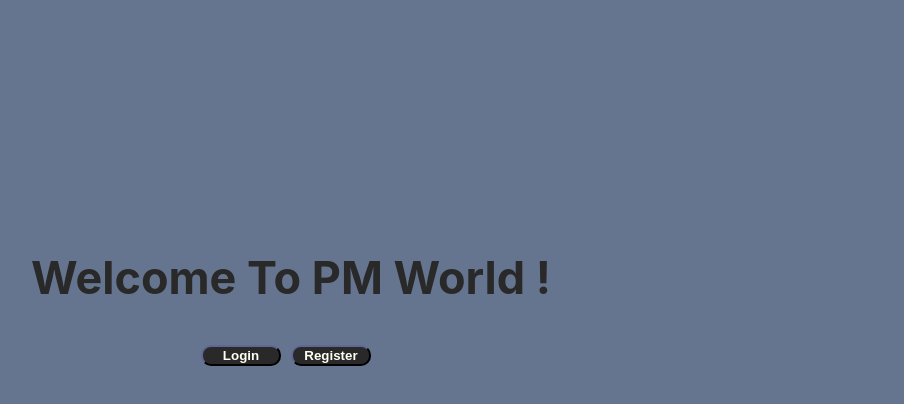
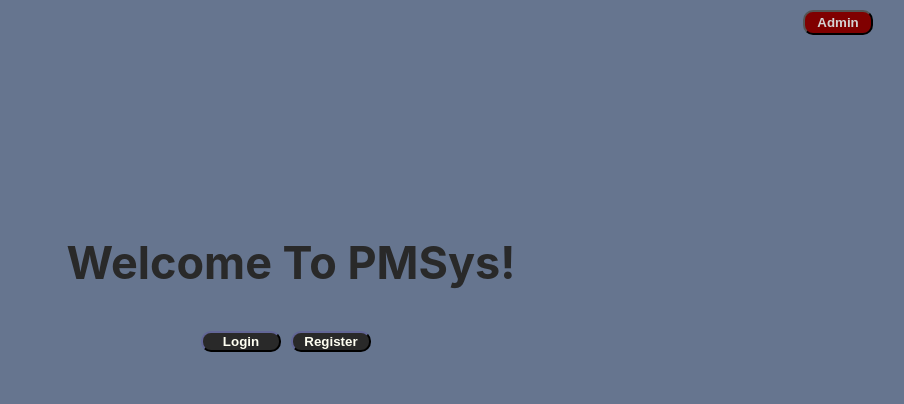
Before and after one commit to Freem11/PMSys, a React (Create React App) app in the folder pmtool/: page / in a window 1280 px wide. Shown: the top 404 px of the page, without its empty margins (349-1253 px from the left). Built offline with nearby package versions, Linux system fonts and the light colour scheme.

Commit message:
admin buttons in place

```diff
--- a/pmtool/src/components/loginPage.jsx
+++ b/pmtool/src/components/loginPage.jsx
@@ -2,9 +2,10 @@ import { useReducer, useContext, useState } from "react";
 import { useNavigate } from "react-router-dom";
 import { Button, Form, FormGroup, Input } from "reactstrap";
 import { UserContext } from "./userContext";
-import Collapse from '@mui/material/Collapse';
-import { login, checkEmail, register } from "./AxiosFuncs/userAxiosFuncs"
+import Collapse from "@mui/material/Collapse";
+import { login, checkEmail, register } from "./AxiosFuncs/userAxiosFuncs";
 import "./loginPage.scss";
+import zIndex from "@mui/material/styles/zIndex";
 
 function loginReducer(state, action) {
   switch (action.type) {
@@ -91,26 +92,48 @@ const initialState = {
   isLoggedIn: false,
 };
 
-
 const LoginPage = () => {
   let navigate = useNavigate();
   const [state, dispatch] = useReducer(loginReducer, initialState);
-  const { regName, regEmail, regPassword, email, password, error, error2 } = state;
+  const {
+    regName,
+    regEmail,
+    regPassword,
+    email,
+    password,
+    error,
+    error2,
+  } = state;
   const { setUser } = useContext(UserContext);
 
-  const [dispRegister, setDispRegister] = useState(false)
-  const [dispLogin, setDispLogin] = useState(false)
+  const [dispAdmins, setDispAdmins] = useState(false);
+  const [dispRegular, setDispRegular] = useState(true);
+
+  const [dispRegister, setDispRegister] = useState(false);
+  const [dispLogin, setDispLogin] = useState(false);
+
+  const handleAdminButtionsDisp = () => {
+    setDispAdmins((prev) => !prev);
+    setDispRegular((prev) => !prev);
+
+    if (dispAdmins === false) {
+      setDispRegister(false);
+      setDispLogin(false);
+    }
+
+  };
 
   const handleRegisterDisp = () => {
-    setDispRegister(prev => !prev)
-    setDispLogin(false)
+    setDispRegister((prev) => !prev);
+    setDispLogin(false);
     dispatch({ type: "login" });
-  }
+  };
+
   const handleLoginDisp = () => {
-    setDispLogin(prev => !prev)
-    setDispRegister(false)
+    setDispLogin((prev) => !prev);
+    setDispRegister(false);
     dispatch({ type: "login" });
-  }
+  };
 
   const onSubmitLogin = async (e) => {
     e.preventDefault();
@@ -128,7 +151,7 @@ const LoginPage = () => {
         } else {
           dispatch({ Type: "success" });
           setUser(JSON.stringify(log));
-          window.sessionStorage.setItem("user", JSON.stringify(log))
+          window.sessionStorage.setItem("user", JSON.stringify(log));
           navigate("/projects");
         }
       } catch (error) {
@@ -154,7 +177,7 @@ const LoginPage = () => {
           dispatch({ Type: "success" });
           let logoo = await register({ regName, regEmail, regPassword });
           setUser(JSON.stringify(logoo));
-          window.sessionStorage.setItem("user", JSON.stringify(logoo))
+          window.sessionStorage.setItem("user", JSON.stringify(logoo));
           navigate("/projects");
         }
       } catch (error) {
@@ -253,19 +276,58 @@ const LoginPage = () => {
     </Form>
   );
 
+  const userLoginButtons = (
+    <div>
+      <button type="button" className="btn2" onClick={handleLoginDisp}>
+        Login
+      </button>
+      <button type="button" className="btn2" onClick={handleRegisterDisp}>
+        Register
+      </button>
+    </div>
+  );
+
+  const adminLoginButtons = (
+    <div>
+      <button type="button" className="btn4" onClick={handleLoginDisp}>
+        Login
+      </button>
+      <button type="button" className="btn4" onClick={handleRegisterDisp}>
+        Register
+      </button>
+    </div>
+  );
+
   return (
     <div className="maindiv">
-      <h1 className="head">Welcome To PM World !</h1>
+      <button
+        type="button"
+        className="adminBtn"
+        onClick={handleAdminButtionsDisp}
+      >
+        Admin
+      </button>
+      <h1 className="head">Welcome To PMSys!</h1>
       <div className="bottom-box">
-        <button type="button" className="btn2" onClick={handleLoginDisp}>Login</button>
-        <button type="button" className="btn2" onClick={handleRegisterDisp}>Register</button>
+
+        <div className="boxA">
+          <Collapse in={dispAdmins}>{adminLoginButtons}</Collapse>
+        </div>
+
+        <div className="boxB">
+          <Collapse in={dispRegular}>{userLoginButtons}</Collapse>
+        </div>
+
       </div>
+
       <div className="box1">
         <Collapse in={dispRegister}>{registryForm}</Collapse>
-        </div>
+      </div>
+
       <div className="box2">
-      <Collapse in={dispLogin}>{loginForm}</Collapse>
+        <Collapse in={dispLogin}>{loginForm}</Collapse>
       </div>
+
       {error && <p className="error">{error}</p>}
       {error2 && <p className="error">{error2}</p>}
     </div>
--- a/pmtool/src/components/loginPage.scss
+++ b/pmtool/src/components/loginPage.scss
@@ -10,6 +10,22 @@ body {
 
 .box2 {
     width: 100%;
+    margin: auto;
+}
+
+.boxA {
+    // width: 100%;
+    justify-content: center;
+    align-self: center;
+    align-items: center;
+    margin: auto;
+}
+
+.boxB {
+    // width: 100%;
+    justify-content: center;
+    align-self: center;
+    align-items: center;
     margin: auto;
 }
 
@@ -59,7 +75,7 @@ body {
 
 .head {
     margin: auto;
-    margin-top: 250px;
+    margin-top: 200px;
     margin-bottom: 40px;
     color: #292929;
     font-size: 45px;
@@ -97,10 +113,29 @@ body {
 }
 
 .bottom-box {
-    display: flex;
-    flex-direction: row;
-    justify-content: center;
-    width: 100%;
-
+    align-self: center;
+    height: 30px;
 
 }
+
+.adminBtn{
+    width: 70px;
+    height: 25px;
+    border-radius: 10px;
+    background-color: maroon;
+    color: lightgray;
+    font-weight: bold;
+    margin-top: 10px;
+    margin-left: 90%;
+    margin-right: 20px;
+}
+
+.btn4 {
+    background-color: maroon;
+    border-color: maroon;
+    color: lightgray;
+    border-radius: 10px;
+    font-weight: bolder;
+    width: 80px;
+    margin-right: 10px;
+}
```
Also changed, not shown: 2 other files (tests, documents, lock files or other folders).
